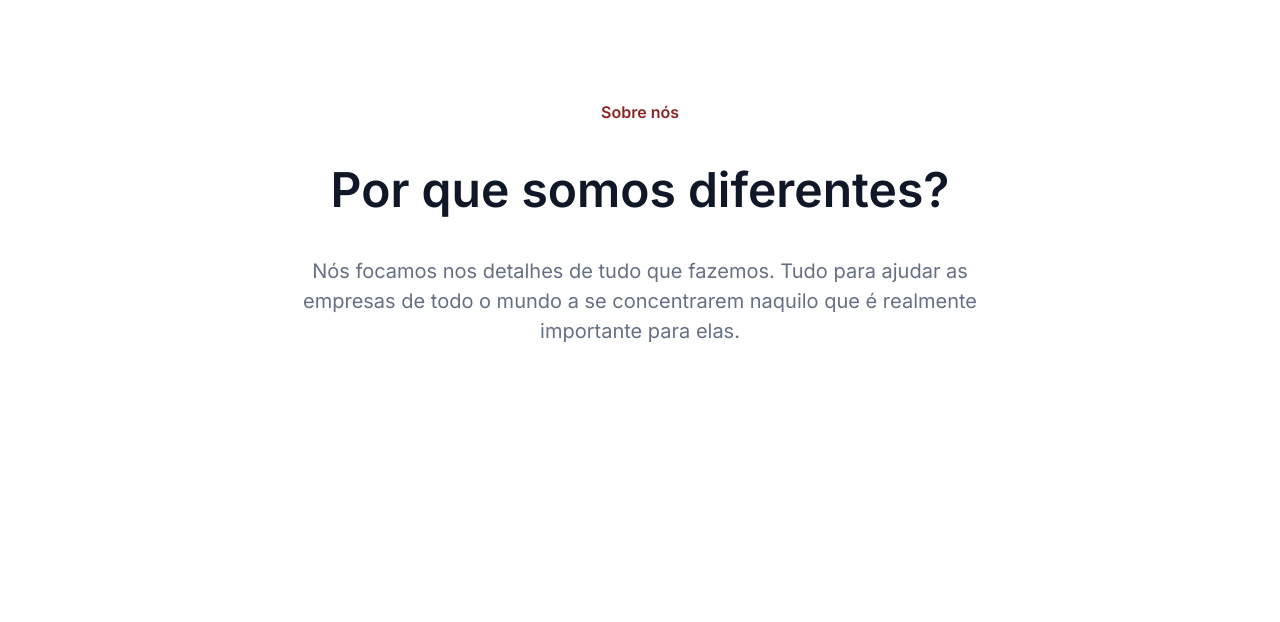
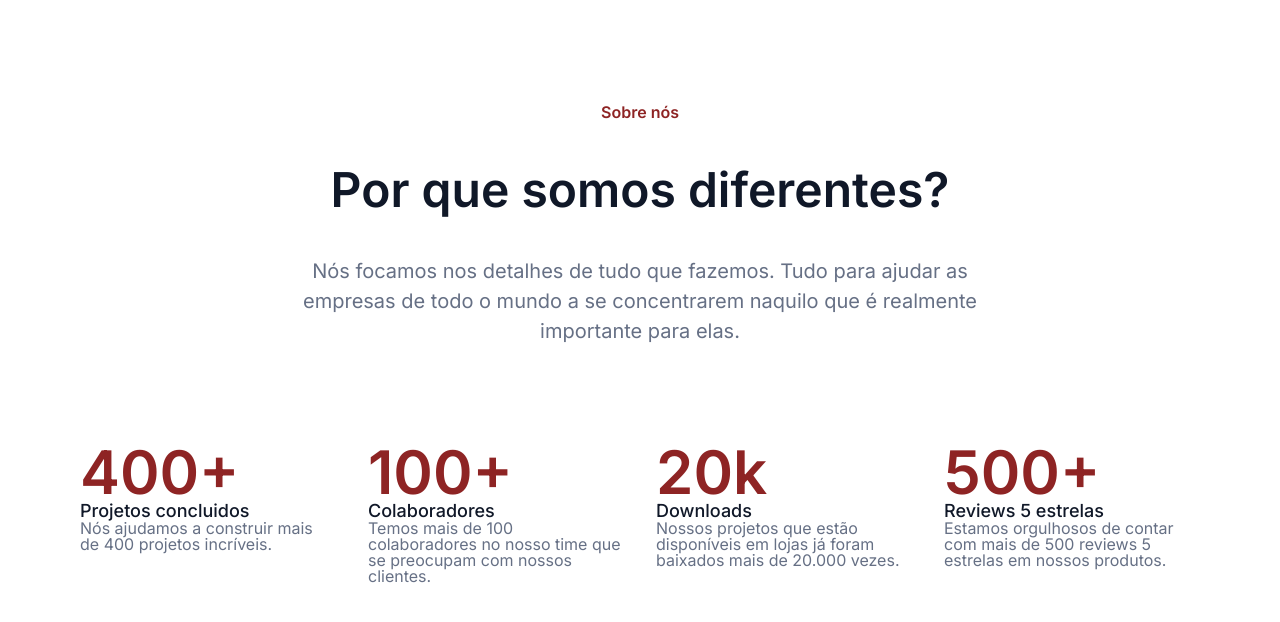
Before and after one commit to felipem7k/optimustech, a plain HTML site: page index.html in a window 1280 px wide. Shown: the part 76-698 px from the top of the page. Drawn offline with Linux system fonts and the light colour scheme.

Commit message:
Dia 3/7, segunda section

```diff
--- a/index.html
+++ b/index.html
@@ -31,5 +31,27 @@
         <h1>Por que somos diferentes?</h1>
         <p>Nós focamos nos detalhes de tudo que fazemos. Tudo para ajudar as empresas de todo o mundo a se concentrarem naquilo que é realmente importante para elas.</p>
     </section>
+    <section class="amounts">
+        <div class="amounts__item">
+            <h2>400+</h2>
+            <h3>Projetos concluidos</h3>
+            <p>Nós ajudamos a construir mais de 400 projetos incríveis.</p>
+        </div>
+        <div class="amounts__item">
+            <h2>100+</h2>
+            <h3>Colaboradores</h3>
+            <p>Temos mais de 100 colaboradores no nosso time que se preocupam com nossos clientes.</p>
+        </div>
+        <div class="amounts__item">
+            <h2>20k</h2>
+            <h3>Downloads</h3>
+            <p>Nossos projetos que estão disponíveis em lojas já foram baixados mais de 20.000 vezes.</p>
+        </div>
+        <div class="amounts__item">
+            <h2>500+</h2>
+            <h3>Reviews 5 estrelas</h3>
+            <p>Estamos orgulhosos de contar com mais de 500 reviews 5 estrelas em nossos produtos.</p>
+        </div>
+    </section>
 </body>
 </html>
--- a/style.css
+++ b/style.css
@@ -1,6 +1,7 @@
 @import url('https://fonts.googleapis.com/css2?family=Inter:ital,opsz,wght@0,14..32,100..900;1,14..32,100..900&display=swap');
 @import url("styles/header.css");
 @import url("styles/about-us.css");
+@import url("styles/amounts.css");
 
 :root {
     --bg-color: #FFFFFF;
--- /dev/null
+++ b/styles/amounts.css
@@ -0,0 +1,27 @@
+.amounts {
+    display: flex;
+    justify-content: center;
+    align-items: flex-start;
+    height: 288px;
+    gap: 32px;
+}
+
+.amounts__item {
+    width: 20vw;
+
+    h2 {
+        color: var(--prim-color);
+        font-size: 60px;
+        font-weight: 600;
+    }
+
+    h3 {
+        color: var(--ter-fonts-color);
+        font-size: 18px;
+        font-weight: 500;
+    }
+
+    p {
+        color: var(--prim-fonts-color);
+    }
+}
```
